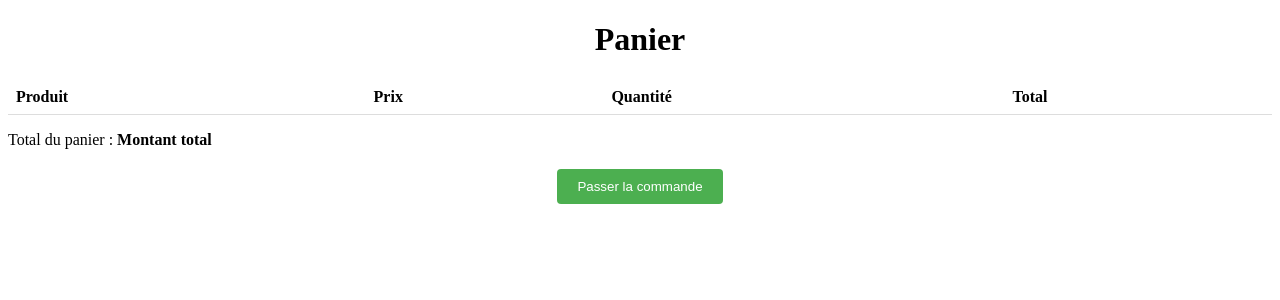
After one commit to RonanLes/LPMI_2023_Groupe3, a PHP site: page /Views/cart_V.php in a window 1280 px wide. The commit adds this page. Shown: the top 300 px of the page. Run offline with PHP 8.4, Linux system fonts and the light colour scheme; lists and menus that the app fills with data are empty.

Commit message:
commit delete

```diff
--- /dev/null
+++ b/app/Views/cart_V.php
@@ -0,0 +1,99 @@
+<!DOCTYPE html>
+<html>
+<head>
+    <title>Panier</title>
+    <style>
+            /* Styles CSS pour le panier */
+            table {
+                width: 100%;
+                border-collapse: collapse;
+            }
+
+            th, td {
+                padding: 8px;
+                text-align: left;
+                border-bottom: 1px solid #ddd;
+            }
+
+            tr:hover {
+                background-color: #f5f5f5;
+            }
+
+            h1 {
+                text-align: center;
+            }
+
+            #total-panier {
+                font-weight: bold;
+            }
+
+            #passer-commande {
+                display: block;
+                margin: 20px auto;
+                padding: 10px 20px;
+                background-color: #4CAF50;
+                color: white;
+                border: none;
+                border-radius: 4px;
+                cursor: pointer;
+            }
+
+    </style>
+</head>
+<body>
+    <h1>Panier</h1>
+
+    <table>
+        <thead>
+            <tr>
+                <th>Produit</th>
+                <th>Prix</th>
+                <th>Quantité</th>
+                <th>Total</th>
+            </tr>
+        </thead>
+        <tbody>
+
+        </tbody>
+    </table>
+
+    <p>Total du panier : <span id="total-panier">Montant total</span></p>
+
+    <button id="passer-commande">Passer la commande</button>
+
+    <script>
+        // Récupérer les éléments du DOM
+        const nomProduit = document.getElementById('nom-produit');
+        const prixProduit = document.getElementById('prix-produit');
+        const quantiteProduit = document.getElementById('quantite-produit');
+        const totalProduit = document.getElementById('total-produit');
+        const totalPanier = document.getElementById('total-panier');
+        const passerCommande = document.getElementById('passer-commande');
+
+        // Fonction pour mettre à jour le total du panier
+        function updateTotalPanier() {
+            let total = 0;
+            const lignesProduits = document.querySelectorAll('tbody tr');
+            lignesProduits.forEach((ligne) => {
+                const totalProduit = parseFloat(ligne.querySelector('#total-produit').textContent);
+                total += totalProduit;
+            });
+            totalPanier.textContent = total.toFixed(2);
+        }
+
+        // Écouter le clic sur le bouton "Passer la commande"
+        passerCommande.addEventListener('click', () => {
+            alert('Commande passée avec succès !');
+        });
+
+        // Exemple de mise à jour des valeurs du panier
+        nomProduit.textContent = 'Ordinateur portable';
+        prixProduit.textContent = '999.99';
+        quantiteProduit.textContent = '2';
+        totalProduit.textContent = (parseFloat(prixProduit.textContent) * parseInt(quantiteProduit.textContent)).toFixed(2);
+
+        // Mettre à jour le total du panier initial
+        updateTotalPanier();
+    </script>
+</body>
+</html>
--- a/app/public/index.php
+++ b/app/public/index.php
@@ -45,6 +45,7 @@
             }
             echo '<button type="button" onclick="window.location.href=\'' . $pathingPublic . 'index.php?page=login&deco=y\'">Se Déconnecter</button>';
         }
+        echo '<button type="button" onclick="window.location.href=\'' . $pathingPublic . 'index.php?page=CRUD\'">CRUD</button>';
         ?>
     </div>
 
```
Also changed, not shown: app/Models/cart_M.php (added, +30 -0 lines), app/Models/produit_M.php (+15 -0 lines).
